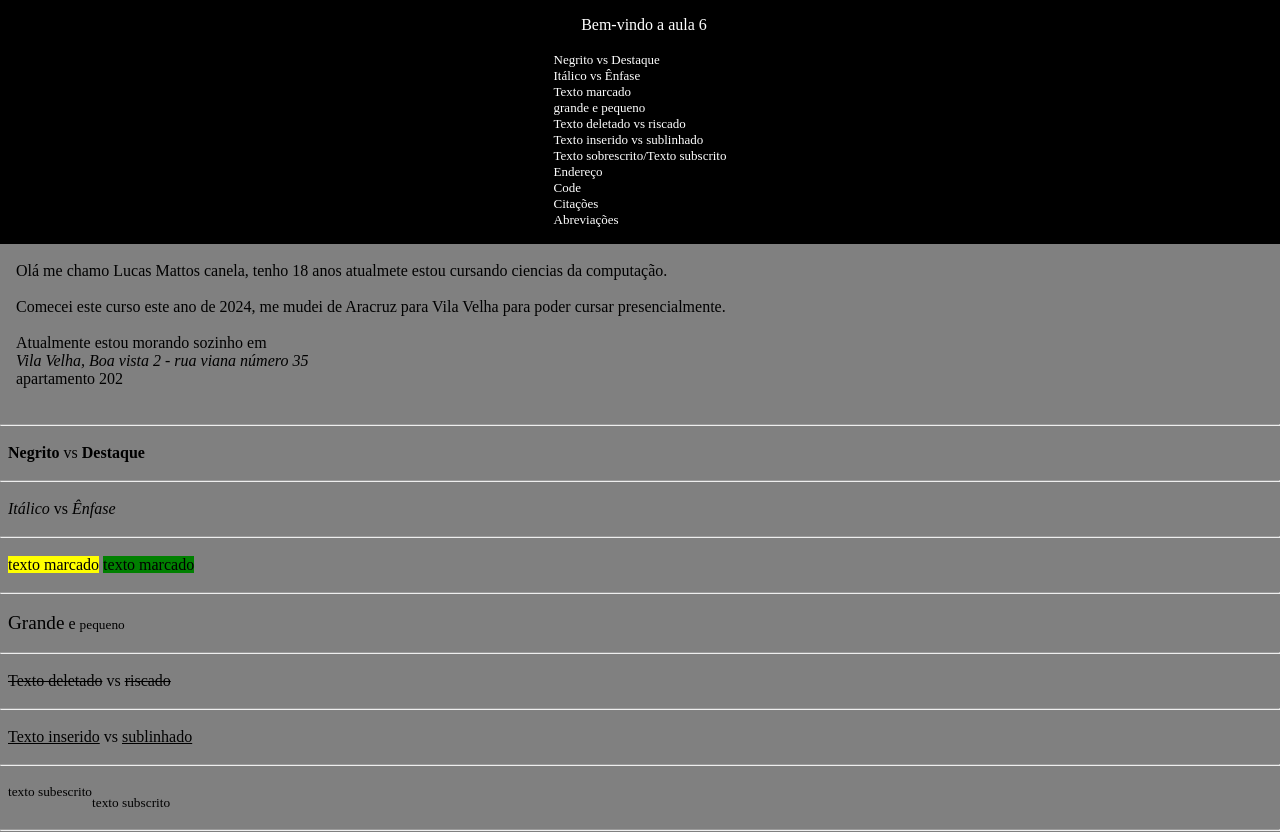
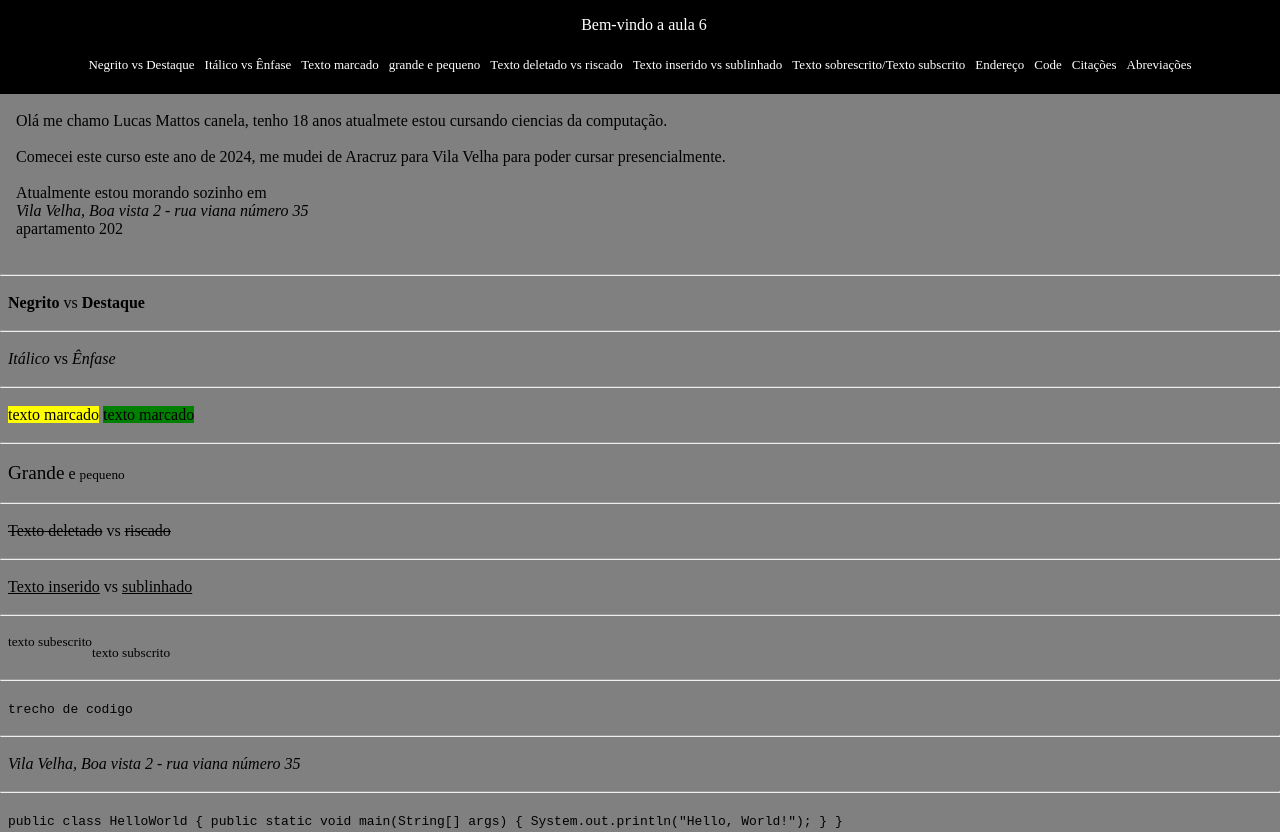
Before and after one commit to Luc6sx/aula-6, a plain HTML site: page aula 6/index.html in a window 1280 px wide. Shown: the top 832 px of the page. Drawn offline with Linux system fonts and the light colour scheme.

Commit message:
aula 6 att

```diff
--- a/aula 6/index.html
+++ b/aula 6/index.html
@@ -46,6 +46,14 @@ div{
 }
 li{
     list-style: none;
+    margin: 5px;
+}
+ul{
+    display: flex;
+}
+li:hover{
+    transform: scale(1.05);
+    transition: .6s;
 }
     </style>
 </head>
```
